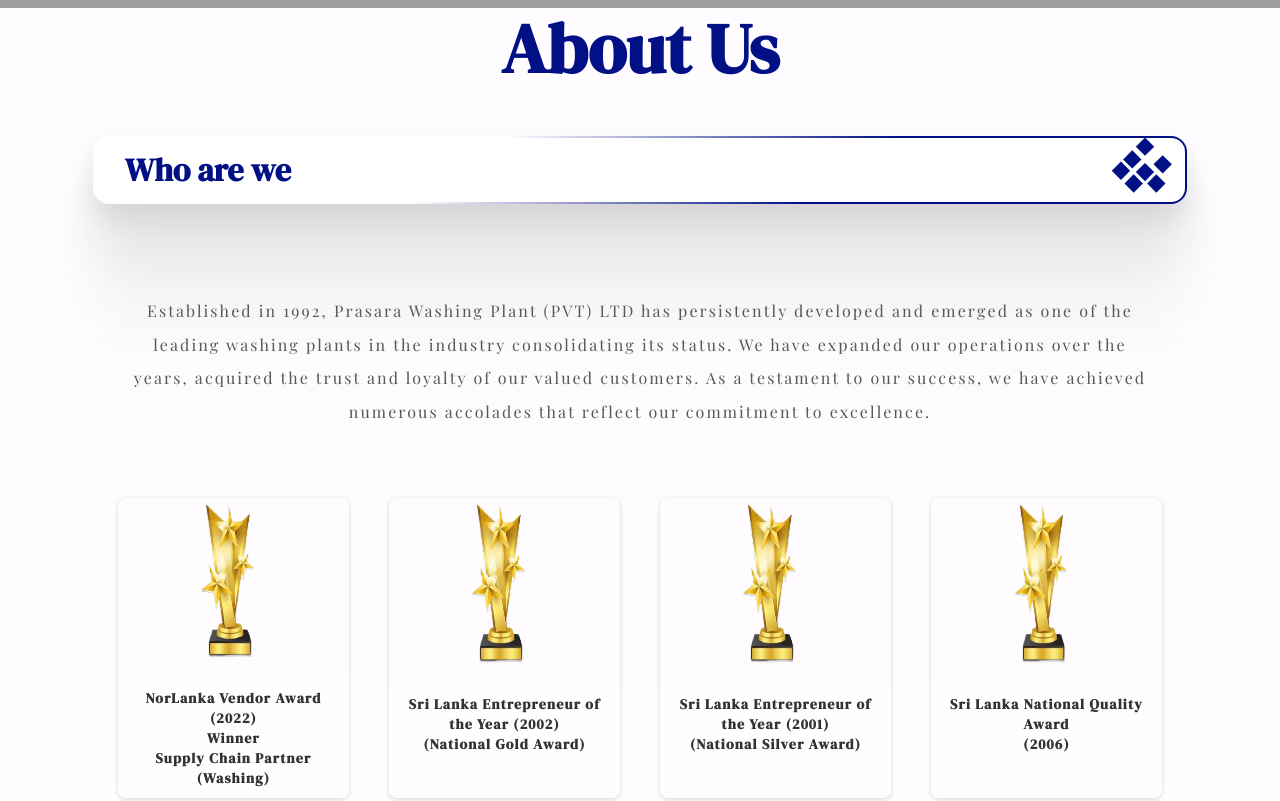
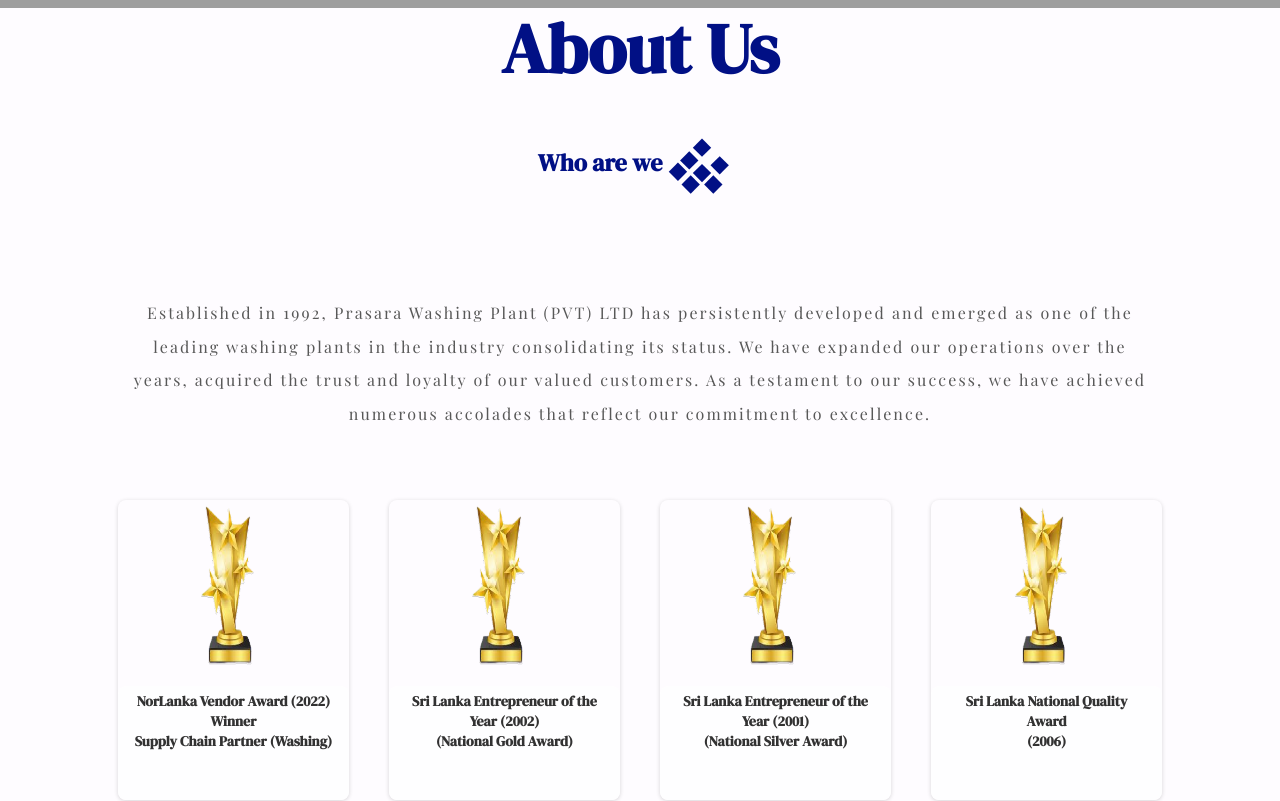
Before and after one commit to cyborgbuilder/prasara_latest, a React (Create React App) app: page /about in a window 1280 px wide. Shown: the part 680-1481 px from the top of the page. Built offline with nearby package versions, Linux system fonts and the light colour scheme; grey boxes are pictures that could not be loaded; a web font is replaced by a local one.

Commit message:
about us error

```diff
--- a/src/components/About.js
+++ b/src/components/About.js
@@ -531,35 +531,18 @@
   opacity: 0.8;
   border-radius: 8px;
 
-    @media only screen and (max-width: 1200px){
-      height: 100%;
+  @media only screen and (max-width: 768px) {
     opacity: 0.7;
   }
 
+  h1 {
+    font-size: 14px;
+    text-align: center;
 
-    h1{
-        color: black;
-        font-size: 14px;
-        margin: 5px 0;
-        text-align: center;
-        letter-spacing: 1.2px;
-
-        @media only screen and (max-width: 1200px){
+    @media only screen and (max-width: 768px) {
       font-size: 12px;
     }
-
   }
-
-    p{
-        color: black;
-        font-size: 12px;
-        line-height: 1.2rem;
-        text-align: center;
-
-        @media only screen and (max-width: 1200px){
-            font-size: 10px;
-          }
-
 `;
 
 const Video = styled.div`
@@ -584,28 +567,18 @@
 const Title = styled.div`
   width: 90%;
   display: flex;
-  align-items: center;
-  justify-content: space-between;
-  background: linear-gradient(#fff, #fff) padding-box,
-    linear-gradient(145deg, transparent 35%, var(--sec), var(--sec)) border-box;
-  border: 2px solid transparent;
+  flex-wrap: wrap; /* Ensures wrapping */
+  justify-content: center;
   border-radius: 16px;
   margin: 40px 0;
-  box-shadow: 0px 187px 75px rgba(0, 0, 0, 0.01),
-    0px 105px 63px rgba(0, 0, 0, 0.05), 0px 47px 47px rgba(0, 0, 0, 0.09),
-    0px 12px 26px rgba(0, 0, 0, 0.1), 0px 0px 0px rgba(0, 0, 0, 0.1);
-
-  @media only screen and (max-width: 1200px) {
-    width: 95%;
-  }
+  padding: 10px;
 
   h1 {
-    padding: 10px;
+    font-size: 24px;
     color: var(--sec);
-    margin-left: 20px;
 
-    @media only screen and (max-width: 1200px) {
-      font-size: 24px;
+    @media only screen and (max-width: 768px) {
+      font-size: 18px;
     }
   }
 `;
```
Lines whose indentation alone changed are shown as unchanged.
